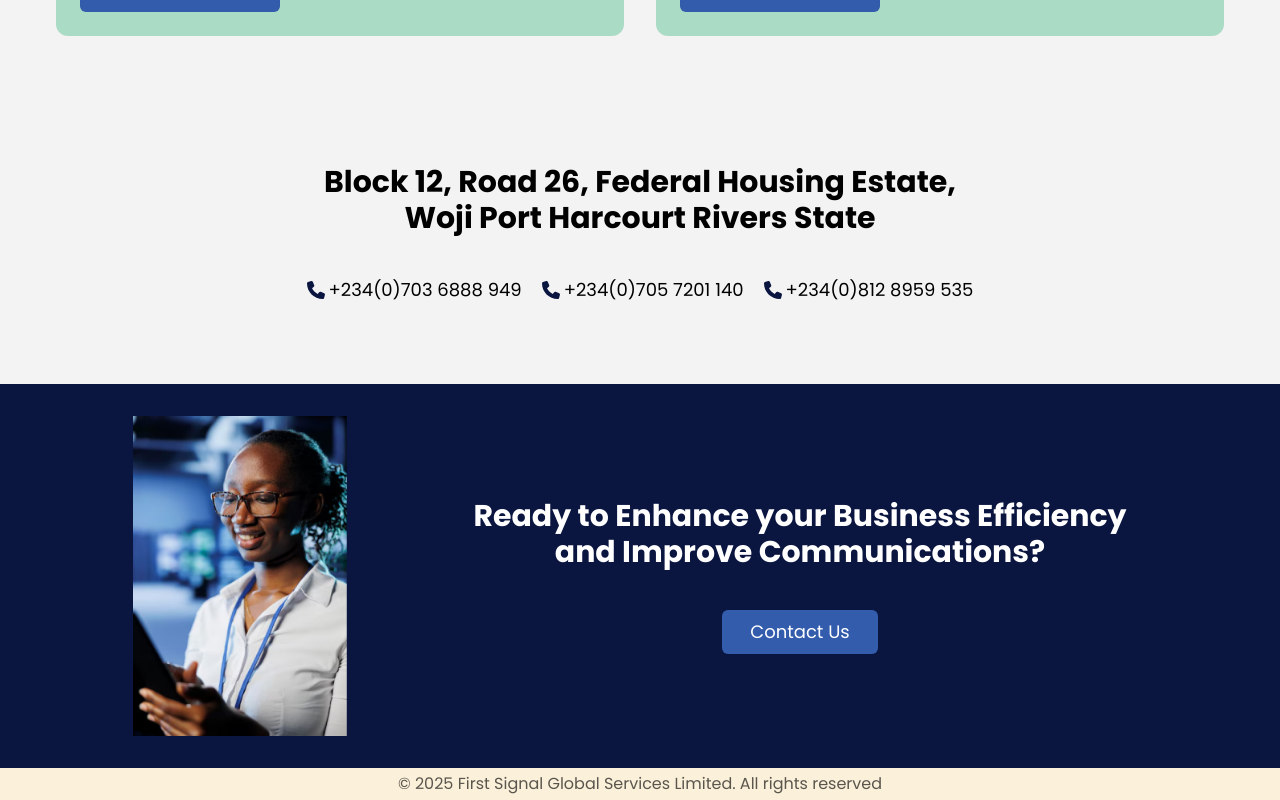
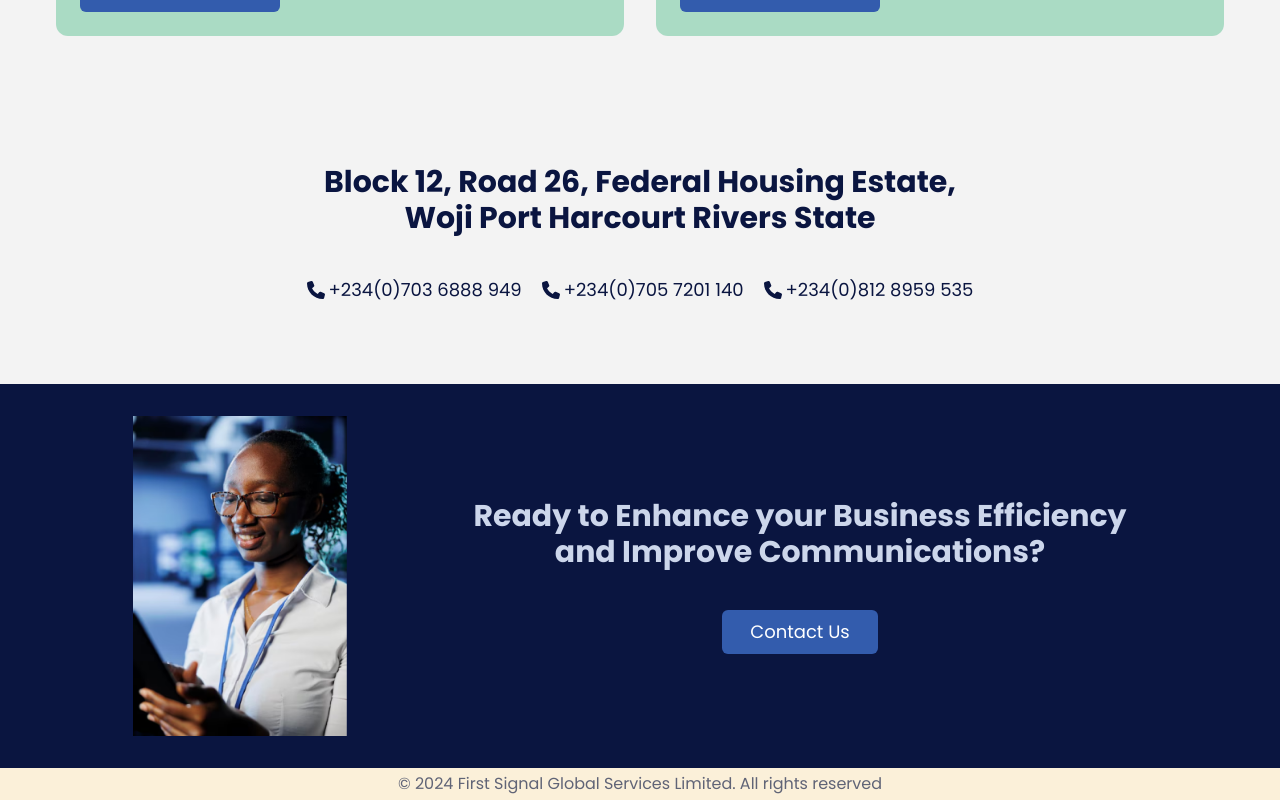
Before and after one commit to Dennardavid/First-Signal, a Next.js app: page /products in a window 1280 px wide. Shown: the part 1371-2171 px from the top of the page. Built offline with nearby package versions, Linux system fonts and the light colour scheme.

Commit message:
home page satisfied

```diff
--- a/src/components/clients.jsx
+++ b/src/components/clients.jsx
@@ -12,7 +12,7 @@ export default function Clients() {
 
   return (
     <section className="my-5 xl:my-10 flex flex-col items-center justify-center">
-      <h2 className="text-2xl xl:text-4xl font-bold text-center mb-4 xl:mb-6">Our Clients</h2>
+      <h2 className="text-2xl xl:text-4xl font-bold text-center mb-4 xl:mb-6 text-[#0A1540]">Our Clients</h2>
       <div className="relative w-full overflow-hidden [mask-image:linear-gradient(to_right,transparent,black_10%,black_90%,transparent)]">
         <div className="flex animate-slide">
           {/* First set of images */}
--- a/src/components/footer.jsx
+++ b/src/components/footer.jsx
@@ -1,17 +1,20 @@
 import { FaPhone } from "react-icons/fa6";
 
 export default function Footer() {
+
+  let year = new Date().getFullYear()
+
   return (
     <footer>
       <section className="flex flex-col items-center justify-center text-center py-5 xl:p-20">
-        <h3 className="text-xl w-[90%] md:w-[65%] font-semibold xl:text-3xl xl:w-[650px] leading-relaxed">
+        <h3 className="text-[#0A1540] text-xl w-[90%] md:w-[65%] font-semibold xl:text-3xl xl:w-[650px] leading-relaxed">
           Block 12, Road 26, Federal Housing Estate, Woji Port Harcourt Rivers
           State
         </h3>
         <div className="flex flex-col md:flex-row gap-3 text-sm mt-4 justify-center xl:gap-5 xl:text-lg xl:mt-10">
-          <p className="flex items-center justify-between gap-1"><FaPhone color="#0A1540"/> +234(0)703 6888 949</p>
-          <p className="flex items-center justify-between gap-1"><FaPhone color="#0A1540"/> +234(0)705 7201 140</p>
-          <p className="flex items-center justify-between gap-1"><FaPhone color="#0A1540"/> +234(0)812 8959 535</p>
+          <p className="flex items-center justify-between gap-1 text-[#0A1540]"><FaPhone color="#0A1540"/> +234(0)703 6888 949</p>
+          <p className="flex items-center justify-between gap-1 text-[#0A1540]"><FaPhone color="#0A1540"/> +234(0)705 7201 140</p>
+          <p className="flex items-center justify-between gap-1 text-[#0A1540]"><FaPhone color="#0A1540"/> +234(0)812 8959 535</p>
         </div>
       </section>
       <section className="bg-[#0A1540] text-white ">
@@ -24,7 +27,7 @@ export default function Footer() {
             />
           </div>
           <div className="flex flex-col items-center gap-4 xl:gap-10 justify-center">
-            <h2 className="font-semibold text-xl xl:text-3xl max-w-2xl text-center">
+            <h2 className="font-semibold text-xl xl:text-3xl max-w-2xl text-center text-[#CCD6EB]">
               Ready to Enhance your Business Efficiency and Improve
               Communications?
             </h2>
@@ -34,8 +37,8 @@ export default function Footer() {
           </div>
         </div>
       </section>
-      <p className="text-xs text-center xl:text-base bg-[#fdf0d5da] py-1 text-[#000000a4]">
-        © 2025 First Signal Global Services Limited. All rights reserved
+      <p className="text-xs text-center xl:text-base bg-[#fdf0d5da] py-1 text-[#0A1540a4]">
+        © {year} First Signal Global Services Limited. All rights reserved
       </p>
     </footer>
   );
--- a/src/components/hero.jsx
+++ b/src/components/hero.jsx
@@ -1,17 +1,17 @@
 export default function Hero() {
   return (
-    <section className="flex flex-col items-center text-center mt-5 xl:mt-10">
-      <h1 className="text-2xl w-[80%] lg:w-[60%] md:text-5xl xl:text-7xl font-bold xl:w-[850px] md:leading-tight xl:leading-snug">
+    <section className="flex flex-col items-center text-center mt-3 lg:mt-5 xl:mt-10">
+      <h1 className="text-[#0A1540] text-2xl w-[80%] lg:w-[60%] md:text-5xl xl:text-7xl font-bold xl:w-[850px] md:leading-tight xl:leading-snug">
         We are First Signal Global Services limited
       </h1>
-      <p className="text-sm w-[80%] md:w-[82%] lg:w-[75%] md:text-base xl:text-lg xl:w-[750px] mt-4">
+      <p className="text-sm w-[80%] md:w-[82%] lg:w-[75%] md:text-base xl:text-lg xl:w-[750px] mt-2 lg:mt-4 text-[#0A1540]">
         An ICT company that transforms your business by Improving Communication,
         Connecting Networks, Simplifying Work, and Driving Growth
       </p>
       <img src="/hero.png" alt="Network cables" className="w-[90%] md:w-[80%] lg:w-[60%] xl:w-[65%] mt-5 " />
       <div className="bg-[#0F1E5A] text-white pt-5 pb-5 xl:pt-10 xl:pb-10 -mt-16 xl:-mt-48 w-[100%] flex items-center flex-col">
         <h2 className="text-2xl w-[85%] md:w-[70%] md:text-3xl xl:text-5xl font-bold xl:w-[1000px] text-[#CCD6EB] xl:leading-snug">Unleash Your Business potential with smart tech solutions</h2>
-        <p className="text-sm w-[90%] md:w-[80%] md:text-base xl:w-[750px] mt-4 xl:mt-5 xl:leading-7 xl:text-lg">
+        <p className="text-sm w-[90%] md:w-[80%] md:text-base xl:w-[750px] mt-3 lg:mt-5 xl:leading-7 xl:text-lg">
           First Signal Global services limited is a dynamic and innovative ICT
           company dedicated to delivering cutting edge technology solutions that
           enhance business efficiency, improve communications and drive digital
--- a/src/components/navbar.jsx
+++ b/src/components/navbar.jsx
@@ -84,7 +84,7 @@ export default function Navbar({ menuOpen, setMenuOpen }) {
                 <li className="group">
                   {url.label}
                   <div
-                    className={`bg-[#000000a4] h-[2px] ${
+                    className={`bg-[#0A1540] h-[2px] ${
                       isActiveLink(url.path)
                         ? "w-full"
                         : "w-0 group-hover:w-full"
--- a/src/components/services.jsx
+++ b/src/components/services.jsx
@@ -27,8 +27,8 @@ export default function Services() {
       {Services.map((service) => (
         <div key={service.title} className={`w-full ${service.color}`}>
           <div className="px-4 md:px-8 xl:px-0 py-6 w-full max-w-screen-xl mx-auto flex flex-col-reverse gap-3 md:flex-row justify-between items-center">
-            <div className="flex flex-col gap-4 xl:gap-8 text-center md:text-left xl:w-[700px]">
-              <h2 className="font-semibold text-xl xl:text-3xl">{service.title}</h2>
+            <div className="flex flex-col gap-4 xl:gap-6 text-center md:text-left xl:w-[700px]">
+              <h2 className="text-[#0A1540] font-semibold text-xl xl:text-3xl">{service.title}</h2>
               <p className="text-[#000033] lg:w-[75%] xl:w-[60%] text-sm md:text-base xl:text-lg">
                 {service.description}
               </p>
```
